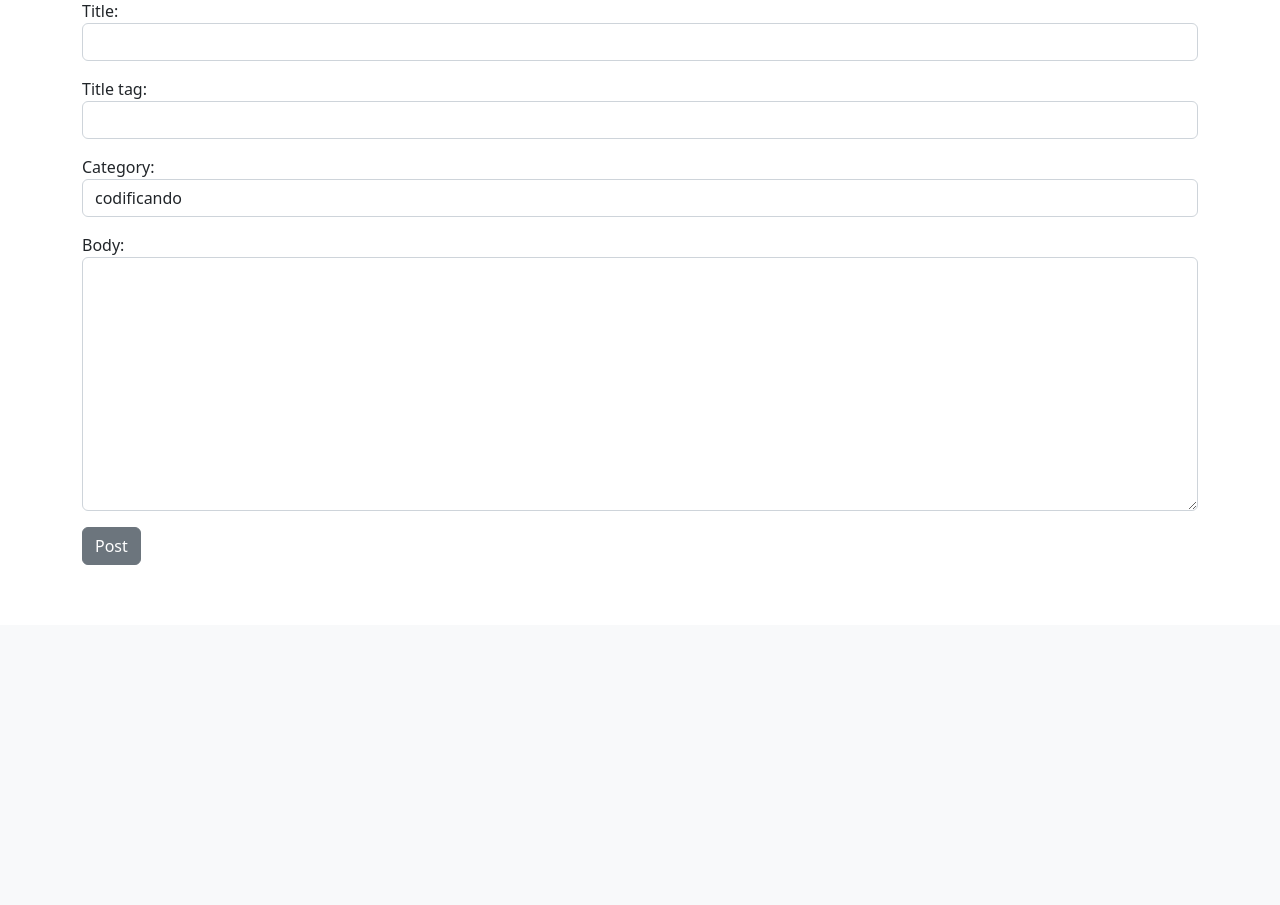
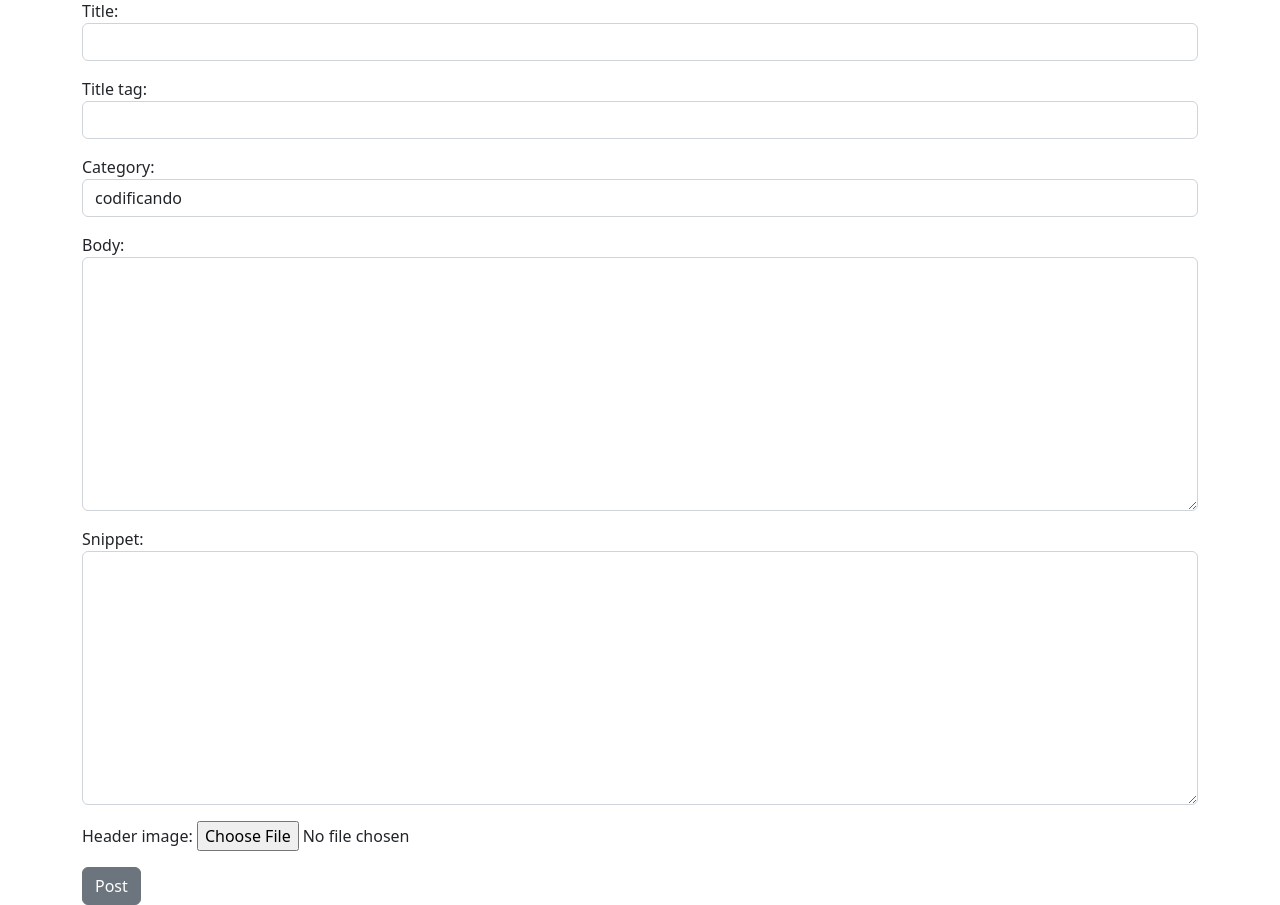
Before and after one commit to waltervianello/proyecto_final_blog, a Django app: page /add_post/ in a window 1280 px wide. Shown: the part 175-1080 px from the top of the page. Before the commit the page ends 740 px from the top, so only its background shows below. Run offline with Django 3.2, Linux system fonts and the light colour scheme; a user stored in the database is signed in; some libraries are stand-ins or nearby versions.

Commit message:
cuarto commit

```diff
--- a/blog/urls.py
+++ b/blog/urls.py
@@ -16,10 +16,13 @@ Including another URLconf
 from django.contrib import admin
 from django.urls import path,include
 
+from django.conf import settings
+from django.conf.urls.static import static
+
 urlpatterns = [
     path('admin/', admin.site.urls),
     path("",include("theblog.urls")),
     path("members/",include("django.contrib.auth.urls")),
     path("members/",include("members.urls")),
 
-]
+]+static(settings.MEDIA_URL,document_root=settings.MEDIA_ROOT)
--- a/theblog/forms.py
+++ b/theblog/forms.py
@@ -12,7 +12,7 @@ class PostForm(forms.ModelForm):
     class Meta:
 
         model=Post
-        fields=("title","title_tag","author","category","body")
+        fields=("title","title_tag","author","category","body","snippet","header_image")
         widgets={
             "title":forms.TextInput(attrs={"class":"form-control"}),
             "title_tag":forms.TextInput(attrs={"class":"form-control"}),
@@ -20,6 +20,7 @@ class PostForm(forms.ModelForm):
             #"author":forms.Select(attrs={"class":"form-control"}),
             "category":forms.Select(choices=choice_list,attrs={"class":"form-control"}),
             "body":forms.Textarea(attrs={"class":"form-control"}),
+            "snippet":forms.Textarea(attrs={"class":"form-control"}),
         }
 
 
--- a/theblog/models.py
+++ b/theblog/models.py
@@ -2,6 +2,7 @@ from django.db import models
 from django.contrib.auth.models import User
 from django.urls import reverse
 from datetime import datetime,date
+from ckeditor.fields import RichTextField
 
 # Create your models here.
 
@@ -17,12 +18,15 @@ class Category(models.Model):
 
 class Post(models.Model):
     title=models.CharField(max_length=255)
+    header_image=models.ImageField(null=True,blank=True, upload_to="images/")
     title_tag=models.CharField(max_length=255)
     author=models.ForeignKey(User,on_delete=models.CASCADE)
-    body=models.TextField()
+    body=RichTextField(blank=True, null=True)
     post_date=models.DateField(auto_now_add=True)
-    category=models.CharField(max_length=255,default="no categorizado")
+    category=models.CharField(max_length=255, default="No categorizado")
+    snippet=models.CharField(max_length=255)
     likes=models.ManyToManyField(User, related_name="blog_posts")
+
 
     def total_likes(self):
         return self.likes.count()
--- a/theblog/templates/add_post.html
+++ b/theblog/templates/add_post.html
@@ -6,9 +6,10 @@
     <h2>Agregar Post...</h2>
     <br/><br>
     <div class="form-group">
-    <form method="POST">
-        {%csrf_token%}
-        {{form.as_p}}
+        <form method="POST" enctype="multipart/form-data">
+            {%csrf_token%}
+            {{form.media}}
+            {{form.as_p}}
         <button class="btn btn-secondary">Post</button>
     </div>
     <script>
--- a/theblog/templates/article_details.html
+++ b/theblog/templates/article_details.html
@@ -21,7 +21,10 @@
     </small><br/>
     <hr>
     <br/>
-    {{post.body|safe}}
+    {%if post.header_image %}
+        <img src="{{ post.header_image.url }}">
+    {% endif %}
+    {{ post.body|safe }}
 
     <br/><br/>
     <a href="{% url "home" %}" class="btn btn-secondary">Volver</a>
--- a/theblog/templates/home.html
+++ b/theblog/templates/home.html
@@ -10,7 +10,7 @@
     <li><a href={%url "article_detail" post.pk%}>{{post.title}}</a>
         -<a href={%url "category" post.category|slugify%}>{{post.category}}</a>
         -{{post.author.first_name}}{{post.author.last_name}}
-        -{{post.post_date}}- <small>
+        -{{post.post_date}}-<small>
 
 
         {%if user.is_authenticated%}
@@ -19,7 +19,7 @@
         {%endif%}
 
         </small><br/>
-        {{post.body|slice:":500"|safe}}</li>
+        {{ post.snippet }}</li>
 
 {%endfor%}
 </ul>
--- a/theblog/templates/update_post.html
+++ b/theblog/templates/update_post.html
@@ -9,6 +9,7 @@
         <div class="form-group">
         <form method="POST">
             {%csrf_token%}
+            {{form.media}}
             {{form.as_p}}
             <button class="btn btn-secondary">Actualizar</button>
         </div>
```
Also changed, not shown: blog/settings.py (+7 -0 lines), db.sqlite3, media/images/635610193759916230.jpg (added), media/images/C__Data_Users_DefApps_AppData_INTERNETEXPLORER_Temp_Saved_Images_615026.jpg (added), theblog/migrations/0001_initial.py (added), theblog/migrations/0002_post_snippet.py (added), theblog/migrations/__init__.py (added).
